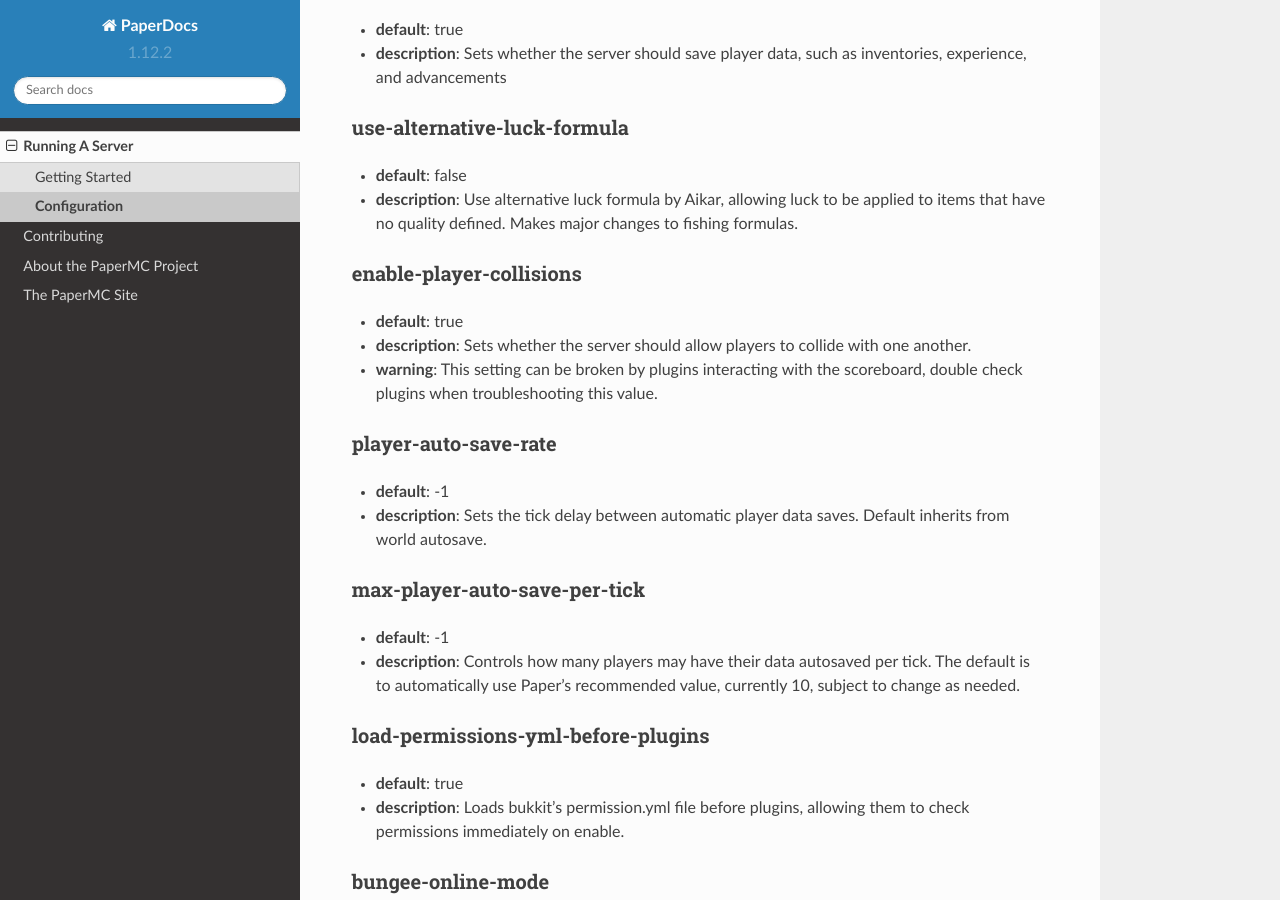
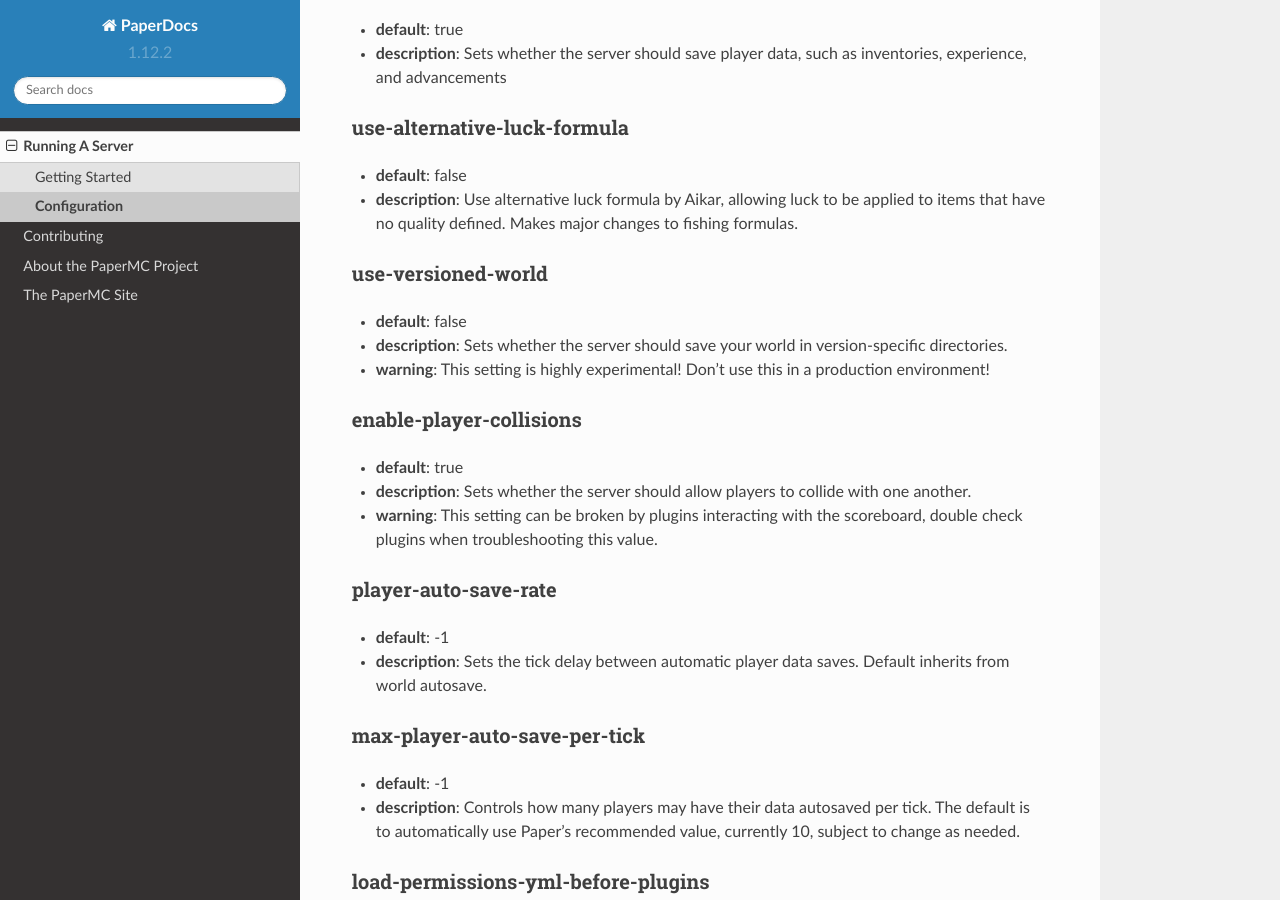
Before and after one commit to PaperMC/PaperDocs, a Sphinx documentation site: the page built from source/server/configuration.rst, in a window 1280 px wide and 900 px high, scrolled down 903 px. Built offline with Sphinx 7.4.7 and the Read the Docs theme 2.0.0, drawn with Linux system fonts in a browser that asks for light colours.

Commit message:
Add use-versioned-world configuration documentation
https://github.com/PaperMC/Paper/commit/9e4f11cc460a0129715505ab59e20222bb8af7ef

```diff
--- a/source/server/configuration.rst
+++ b/source/server/configuration.rst
@@ -46,6 +46,14 @@ use-alternative-luck-formula
 * **description**: Use alternative luck formula by Aikar, allowing luck to be
   applied to items that have no quality defined. Makes major changes to fishing
   formulas.
+
+use-versioned-world
+~~~~~~~~~~~~~~~~~~~
+* **default**: false
+* **description**: Sets whether the server should save your world in
+  version-specific directories.
+* **warning**: This setting is highly experimental! Don't use this in a
+  production environment!
 
 enable-player-collisions
 ~~~~~~~~~~~~~~~~~~~~~~~~
```
